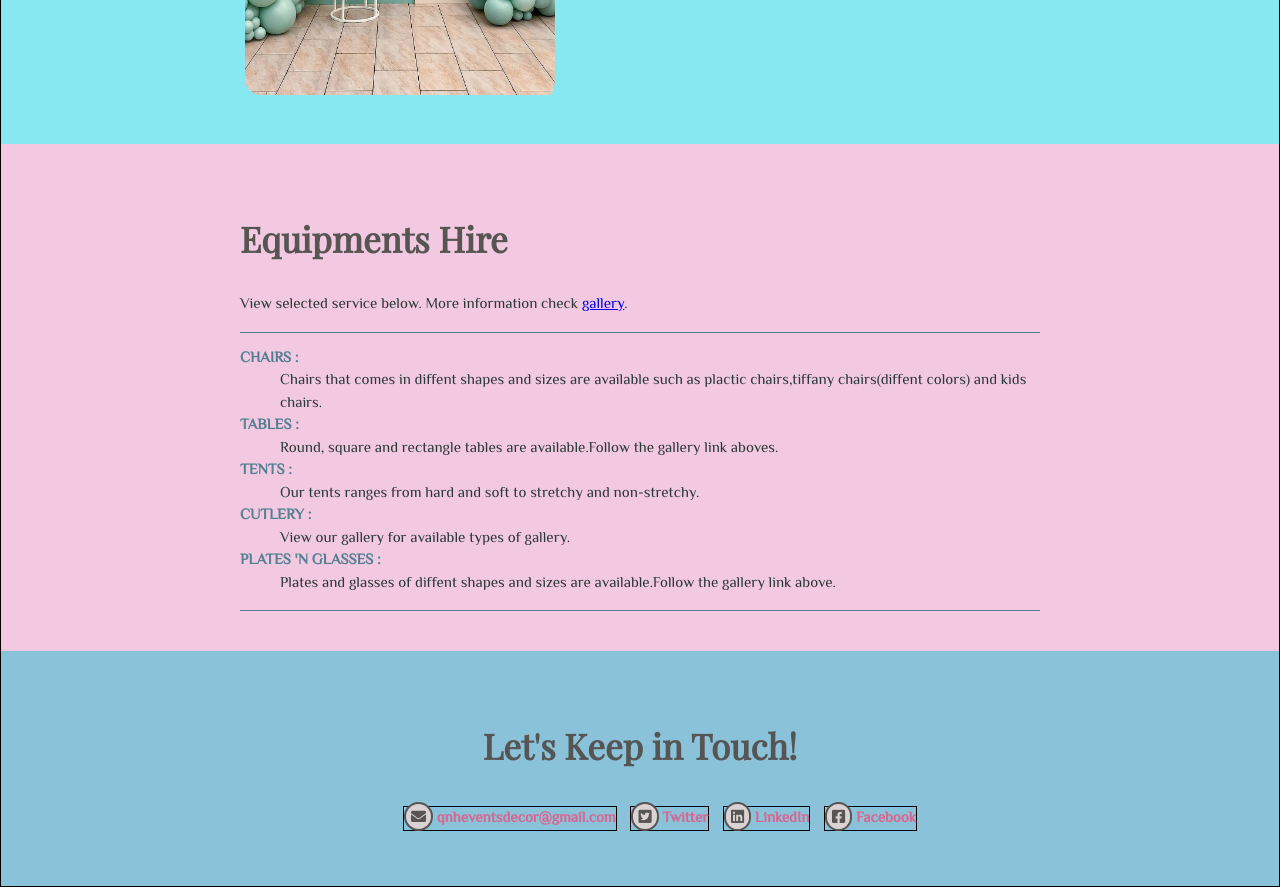
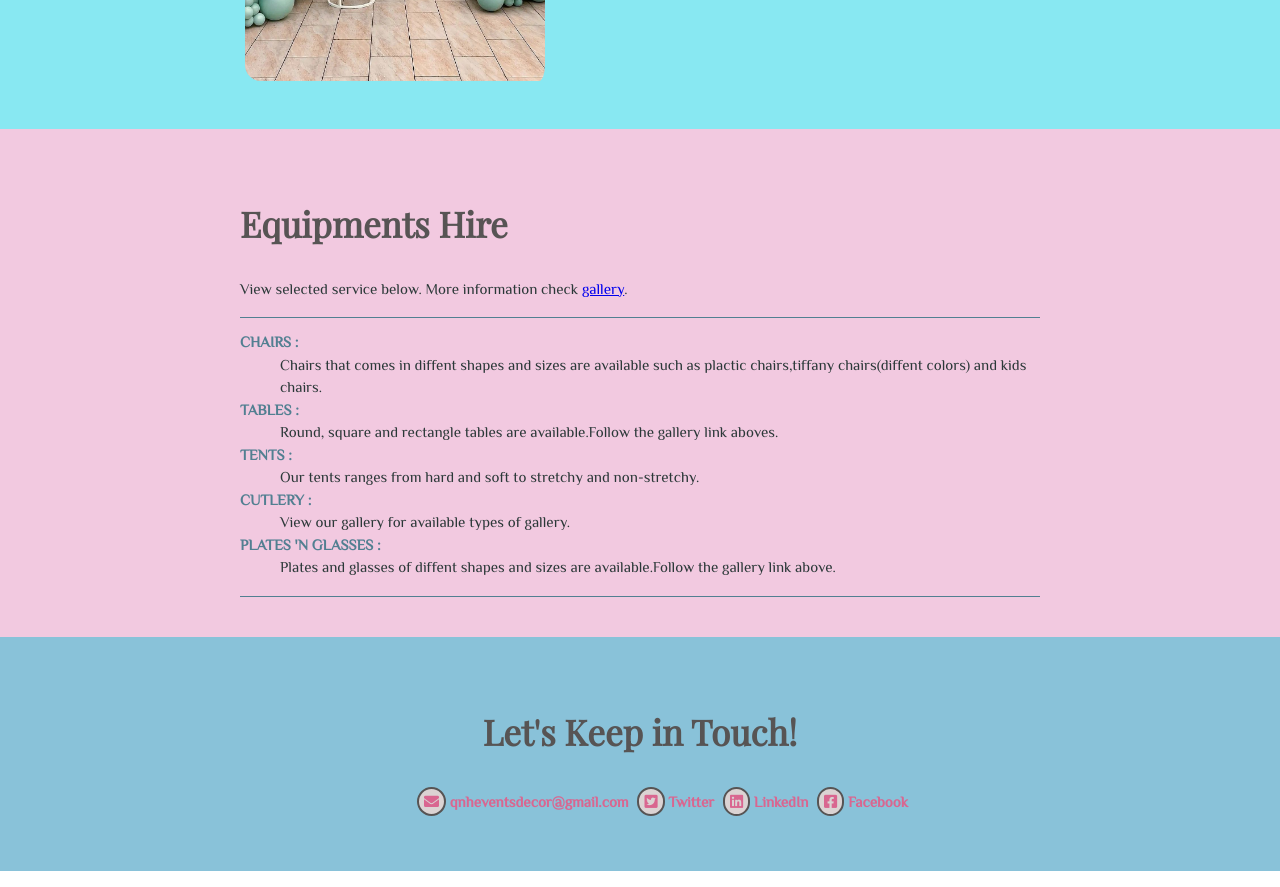
Before and after one commit to TshabalalaA/tshabalalaa.github.io, a plain HTML site: page index.html in a window 1280 px wide. Shown: the part 2960-3847 px from the top of the page. Drawn offline with nearby package versions, Linux system fonts and the light colour scheme.

Commit message:
update the bottom link

```diff
--- a/css/styles.css
+++ b/css/styles.css
@@ -10,6 +10,8 @@
 
 /* Gloabl Styles
 ---------------------------------*/
+
+
 body{
     color: #2b3838;
     margin: 0;
@@ -17,7 +19,12 @@ body{
     font-family: 'El Messiri', sans-serif;
     font-size:15px;
     line-height:1.5;
-    border: 1px solid black;
+    box-sizing: border-box;
+
+}
+
+*,*:before, *:after{
+  box-sizing: inherit;
 }
 
 h1,h2,h3{
@@ -314,18 +321,26 @@ footer ul{
 
 footer li{
   display:inline;
-  margin:5px;
-  border: 1px solid black;
+  padding: 0;
+  margin-left:5px ;
+
 }
 
 footer a{
   text-decoration: none;
   color: #D96690;
   font-weight: bold;
+  display:inline;
+ padding: 0;
+
 }
 
 footer a:hover{
   color: #4d081f;
+}
+
+a:hover > i {
+  background-color: #D96690;
 }
 
 i{
@@ -333,12 +348,8 @@ i{
   padding: 5px;
   border-radius: 20px;
   background-color: rgb(219, 211, 211);
+  display: block;
 }
-
-i:hover{
-  background-color: #D96690;
-}
-
 
 @media screen  and (min-width:460px){
   nav li{
--- a/index.html
+++ b/index.html
@@ -144,10 +144,10 @@
           <h2>Let's Keep in Touch!</h2>
 
           <ul>
-            <li ><i class="fas fa-envelope" ></i><a href="mailto:email@example.com" class="a1"> qnheventsdecor@gmail.com</a></li>
-            <li ><i class="fab fa-twitter-square" ></i><a href="#" target="_blank"> Twitter</a></li>
-            <li ><i class="fab fa-linkedin" ></i><a href="#" target="_blank" > LinkedIn</a></li>
-            <li ><i class="fab fa-facebook-square" ></i><a href="#" target="_blank" > Facebook</a></li>
+            <li ><a href="#" target="_blank"><i class="fas fa-envelope" ></i> qnheventsdecor@gmail.com</a></li>
+            <li ><a href="#" target="_blank"><i class="fab fa-twitter-square" ></i> Twitter</a></li>
+            <li ><a href="#" target="_blank" ><i class="fab fa-linkedin" ></i> LinkedIn</a></li>
+            <li ><a href="#" target="_blank" ><i class="fab fa-facebook-square" ></i> Facebook</a></li>
           </ul>
         </div>
       </footer>
```
